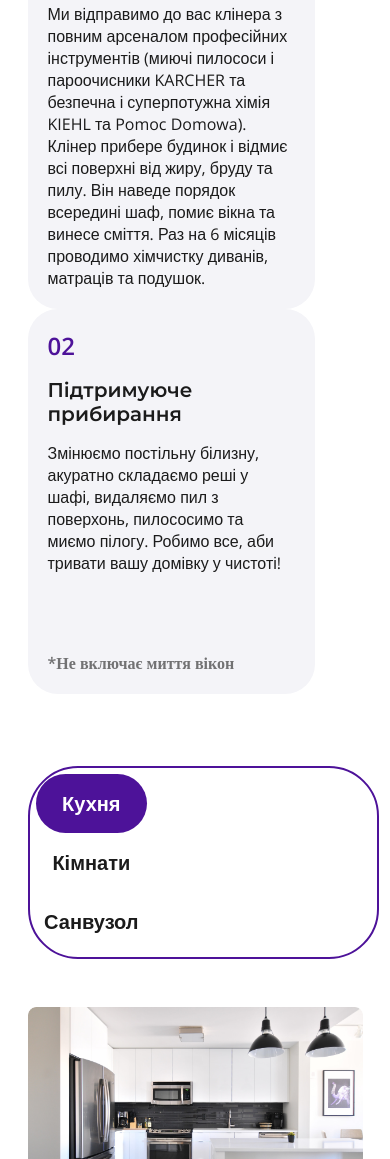
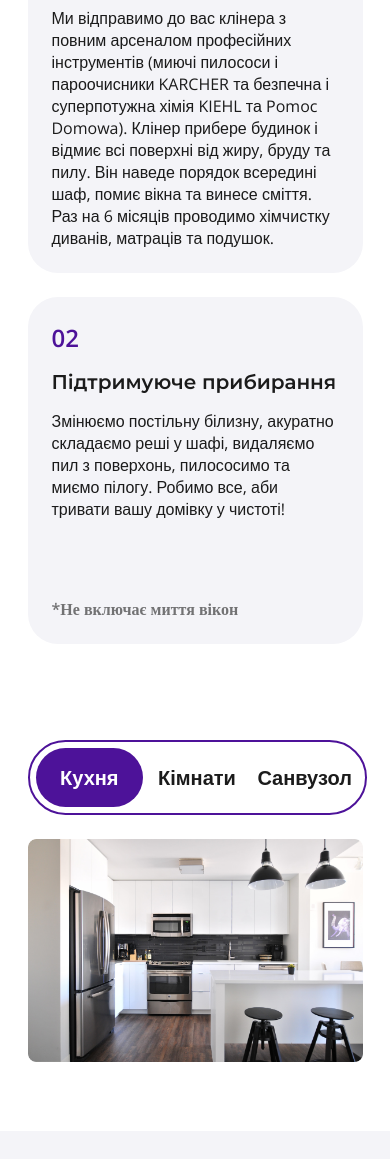
Before and after one commit to Stani5lav/SiteCleaning, a plain HTML site: page index.html in a window 390 px wide. Shown: the part 2224-3383 px from the top of the page. Drawn offline with nearby package versions, Linux system fonts and the light colour scheme.

Commit message:
phoneSec2Ready

```diff
--- a/responce.css
+++ b/responce.css
@@ -15,7 +15,7 @@
 
     .section-1.bg-grey {
         padding: 72px 40px;
-        background-color: #f4f4f8 !important;
+        background: #f4f4f8;
     }
 
     .section-1 p {
@@ -97,7 +97,7 @@
 
     .section-3.bg-grey {
         padding: 72px 39px;
-        background-color: #f4f4f8 !important;
+        background: #f4f4f8 !important;
     }
 
 
@@ -226,7 +226,7 @@
 
     .section-5.bg-grey {
         padding: 72px 39px 0 39px;
-        background-color: #f4f4f8;
+        background: #f4f4f8;
     }
 
     .section-5 .content {
@@ -275,7 +275,7 @@
 
     .section-6.bg-grey {
         padding: 72px 39px;
-        background-color: #f4f4f8;
+        background: #f4f4f8;
     }
 
     .section-6 .container {
@@ -297,8 +297,6 @@
     .section-6 h4 {
         font-size: 20px;
     }
-
-
 
     .section-6 .acc .question .que {
         font-size: 22px;
@@ -485,17 +483,24 @@
         padding: 64px 20px;
     }
 
-    .section-2 .flex {
+    .section-2 .cols.flex {
         flex-direction: column;
-        width: 100%;
+        align-content: center;
     }
 
     .section-2 .col {
-        width: calc(100% - 88px);
-        padding: 20px;
+        width: calc(100% - 48px);
+        padding: 24px;
+        margin-bottom: 24px;
+    }
+
+    .section-2 .btns {
+        margin-bottom: 24px;
     }
 
 
 
 
+
+
 }
--- a/style.css
+++ b/style.css
@@ -362,7 +362,7 @@ section.bg-grey {
     overflow: hidden;
 }
 
-.section-2 .flex {
+.section-2 .cols.flex {
     flex-wrap: wrap;
 }
 
```
